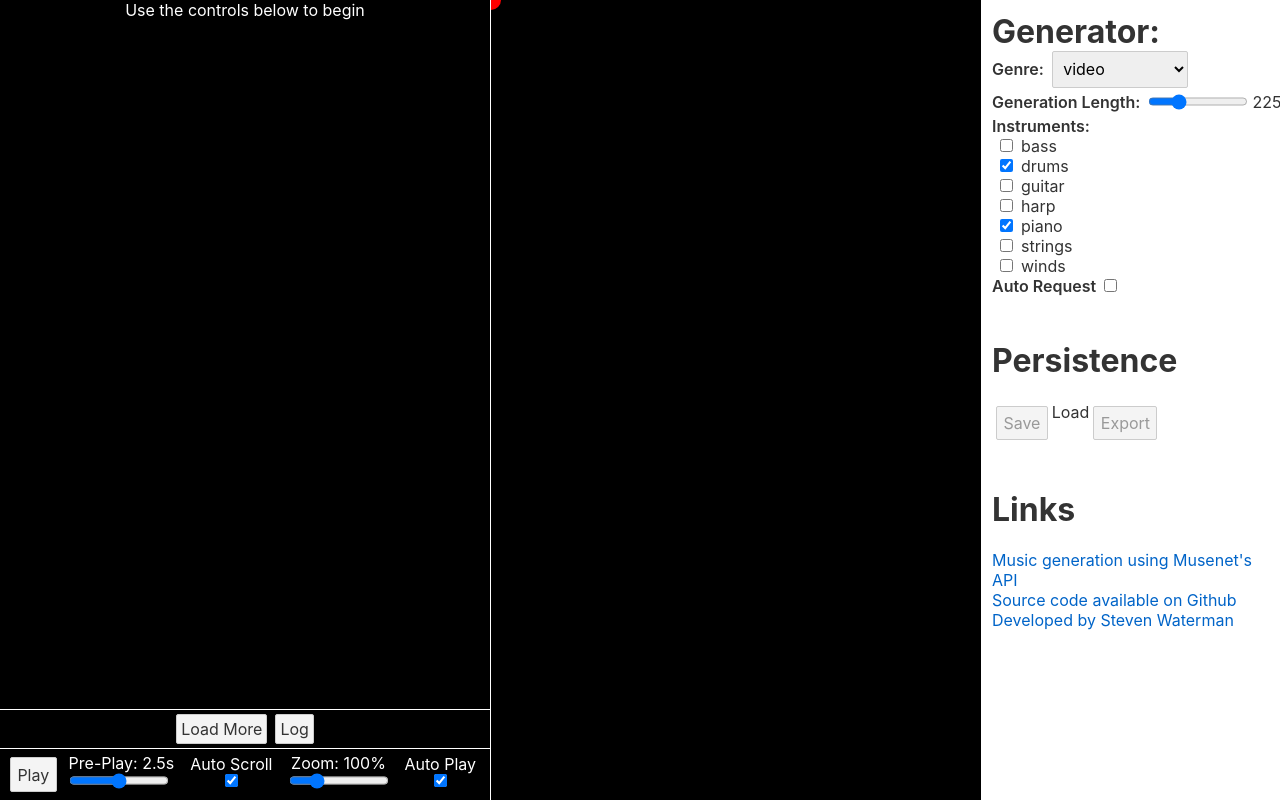
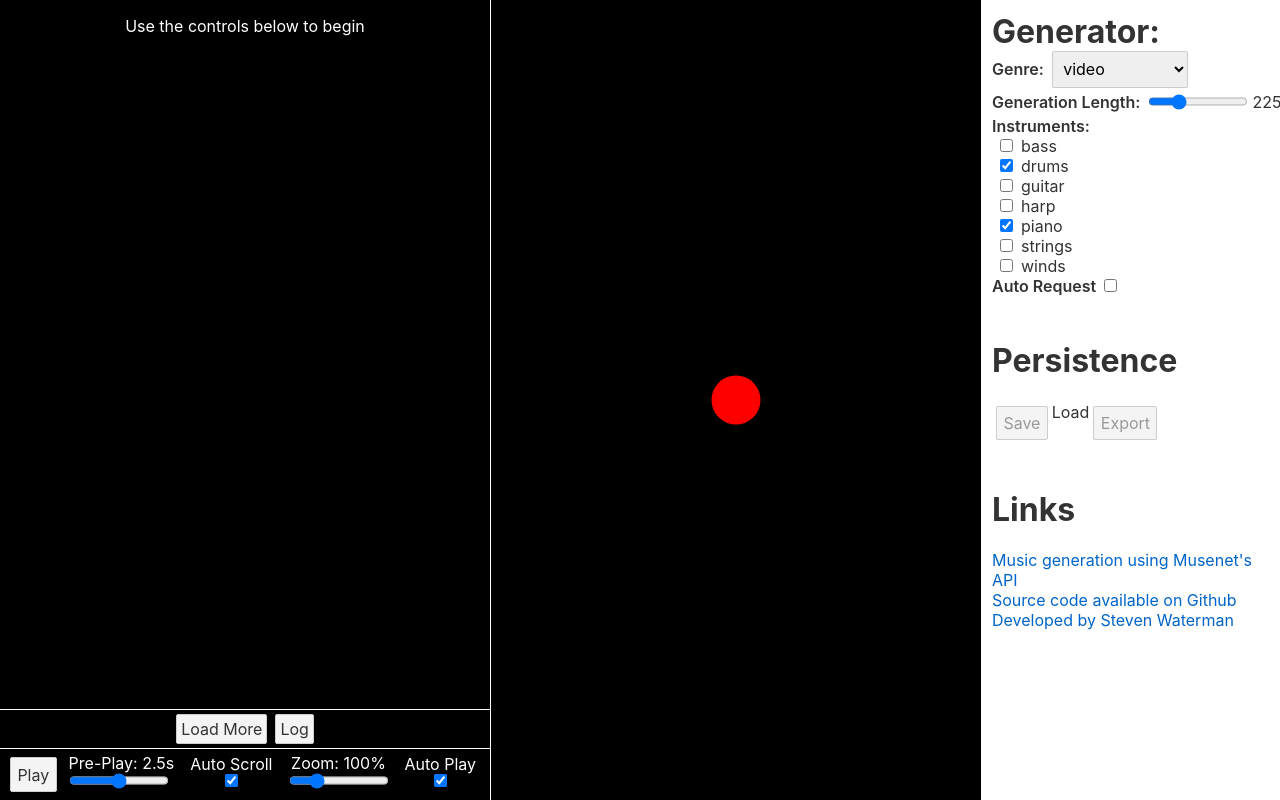
Before and after one commit to stevenwaterman/musetree, a Svelte app: page / in a window 1280 px wide. Shown: the top 800 px of the page. Built offline with nearby package versions, Linux system fonts and the light colour scheme; what retry-axios would draw is missing.

Commit message:
Fix y position on nodes

```diff
--- a/src/track/Timeline.svelte
+++ b/src/track/Timeline.svelte
@@ -1,7 +1,11 @@
 <script>
   import { selectedTrackStore } from "./trackTree.js";
   import { audioStatusStore } from "./audio.js";
-  import { yScaleStore, autoScrollStore, isScrollingStore } from "../settings.js";
+  import {
+    yScaleStore,
+    autoScrollStore,
+    isScrollingStore
+  } from "../settings.js";
   import { create_in_transition } from "svelte/internal";
 
   function traverse(node, { startTime }) {
@@ -11,12 +15,12 @@
     const endTime = track.endsAt;
     const transTime = endTime - startTime;
 
-    const startPx = startTime * $yScaleStore;
-    const endPx = endTime * $yScaleStore;
-    const transPx = endPx - startPx;
     return {
       duration: transTime * 1000,
       tick: t => {
+        const startPx = startTime * $yScaleStore;
+        const endPx = endTime * $yScaleStore;
+        const transPx = endPx - startPx;
         const y = startPx + t * transPx;
         node.style = `top:${y}px;`;
         if ($isScrollingStore) {
--- a/src/track/Track.svelte
+++ b/src/track/Track.svelte
@@ -1,13 +1,9 @@
 <script>
-  import {
-    selectedPathStore,
-    selectedTrackAudioStore,
-  } from "./trackTree.js";
+  import { selectedPathStore, selectedTrackAudioStore } from "./trackTree.js";
   import Timeline from "./Timeline.svelte";
   import TrackRowOptions from "./TrackRowOptions.svelte";
   import TrackCanvas from "./TrackCanvas.svelte";
-  import { fade } from "svelte/transition";
-  import {isScrollingStore} from "../settings.js";
+  import { isScrollingStore } from "../settings.js";
 
   $: rows = $selectedPathStore.map((element, idx, array) => ({
     path: array.slice(0, idx),
@@ -17,16 +13,9 @@
 
 <style>
   .container {
-    display: flex;
-    flex-direction: column;
     overflow-y: scroll;
     background-color: black;
     height: 100%;
-  }
-
-  .staticSize {
-    flex-grow: 0;
-    flex-shrink: 0;
   }
 
   .placeholder {
@@ -38,11 +27,9 @@
 <div class="container" on:wheel={() => isScrollingStore.set(false)}>
   <Timeline />
   {#each rows as { path, selected }, idx (JSON.stringify(path) + selected)}
-    <div class="staticSize" in:fade|local>
-      <TrackCanvas path={[...path, selected]} section={idx}/>
-    </div>
+        <TrackCanvas path={[...path, selected]} section={idx} />
   {:else}
-      <span class="placeholder">Use the controls below to begin</span>
+    <p class="placeholder">Use the controls below to begin</p>
   {/each}
 </div>
 <TrackRowOptions path={$selectedPathStore} />
--- a/src/track/TrackCanvas.svelte
+++ b/src/track/TrackCanvas.svelte
@@ -7,11 +7,12 @@
   } from "./trackTree.js";
   import { afterUpdate, onMount } from "svelte";
   import { configStore, yScaleStore } from "../settings.js";
+  import { fade } from "svelte/transition";
   import {
     instruments,
     instrumentSettings,
     pitchMin,
-    pitchRange,
+    pitchRange
   } from "../constants.js";
   import { audio } from "./audio.js";
 
@@ -23,24 +24,21 @@
   let clientHeight;
   $: xScale = clientWidth / pitchRange;
 
-
   $: nodeStore = deriveNodeStore(path);
   $: track = $nodeStore ? $nodeStore.track : null;
   $: notes = track ? track.notes : null;
-  $: sectionDuration = track ? track.endsAt - track.startsAt : 0;
+  $: startsAt = track ? track.startsAt : null;
+  $: sectionDuration = track ? track.endsAt - startsAt : 0;
   $: height = sectionDuration * $yScaleStore;
-  $: setTimeout(() => draw(canvas, notes, $yScaleStore), 0);
+  $: position = startsAt * $yScaleStore;
 
-  async function draw(canvas, notes, yScale) {
-    if (canvas == null) return;
-    if (notes == null) return;
+  afterUpdate(() => setTimeout(draw, 0));
+
+  function draw() {
+    if (canvas == null || notes == null) return;
 
     const ctx = canvas.getContext("2d");
     ctx.clearRect(0, 0, canvas.width, canvas.height);
-
-    const background = "black";
-    ctx.fillStyle = background;
-    ctx.fillRect(0, 0, canvas.width, canvas.height);
 
     const border = "white";
     ctx.strokeStyle = border;
@@ -58,9 +56,8 @@
         ctx,
         instrumentNotes,
         color,
-        yScale,
-        idx / instruments.length,
-        background
+        idx / Object.keys(instrumentSettings).length,
+        "black"
       );
     });
 
@@ -71,7 +68,7 @@
     ctx.fillText(text, canvas.width - 2.5, 12.5);
   }
 
-  function drawInstrument(ctx, notes, color, yScale, xOffset, background) {
+  function drawInstrument(ctx, notes, color, xOffset, background) {
     ctx.fillStyle = color;
     ctx.strokeStyle = background;
     ctx.lineWidth = 1;
@@ -79,9 +76,9 @@
     notes.forEach(note => {
       const xStart =
         Math.round((xOffset + note.pitch - pitchMin) * xScale) + 0.5;
-      const yStart = Math.round(note.time_on * yScale) + 0.5;
+      const yStart = Math.round(note.time_on * $yScaleStore) + 0.5;
       const noteWidth = Math.round(xScale);
-      const noteHeight = Math.round(note.duration * yScale);
+      const noteHeight = Math.round(note.duration * $yScaleStore);
       ctx.fillRect(xStart, yStart, noteWidth, noteHeight);
       if (noteHeight > 2) ctx.strokeRect(xStart, yStart, noteWidth, noteHeight);
     });
@@ -99,9 +96,10 @@
 
 <style>
   .trackCanvas {
+    position: relative;
     cursor: pointer;
-    margin-bottom: -4px;
     width: 100%;
+    margin-top: -3px;
   }
 </style>
 
@@ -114,6 +112,5 @@
     on:contextmenu|preventDefault={nodeStore.deselect}
     bind:this={canvas}
     width={clientWidth}
-    {height}
-    style={`height: ${height}`}/>
+    {height} />
 {/if}
--- a/src/track/audio.js
+++ b/src/track/audio.js
@@ -17,7 +17,6 @@ selectedTrackAudioStore.subscribe(track => {
   pause();
   htmlAudio.src = track;
 });
-yScaleStore.subscribe(pause);
 
 function pause() {
   audioStatusStore.setPlaying(false);
--- a/src/treeVis/TreeVis.svelte
+++ b/src/treeVis/TreeVis.svelte
@@ -11,32 +11,22 @@
   import { fade } from "svelte/transition";
   import { request } from "../broker.js";
 
-  const width = 500;
-  const height = 500;
+  const width = 200;
+  const height = 200;
   const dx = 25;
   const dy = 50;
   const linkGenerator = d3.linkVertical();
 
   let root;
   let links;
-  let xMin;
-  let xMax;
   $: tree($d3TreeStore);
 
   function tree(data) {
-    xMin = Infinity;
-    xMax = -Infinity;
-
     const hierarchy = d3.hierarchy(data);
     hierarchy.dx = dx;
     hierarchy.dy = dy;
 
     root = d3.tree().nodeSize([dx, dy])(hierarchy);
-    root.each(d => {
-      xMin = Math.min(xMin, d.x);
-      xMax = Math.max(xMax, d.x);
-    });
-
     links = root.links().map(link => ({
       d: linkGenerator({
         source: [link.source.x, link.source.y],
@@ -50,21 +40,22 @@
     }));
   }
 
-  let transform = null;
+  let transform;
+  function applyTransform() {
+    if (transform == null) return;
+    d3.select("#tree").attr("transform", transform);
+  }
+
   onMount(() => {
-    const tree = d3.select("#tree");
     d3.select("svg").call(
       d3.zoom().on("zoom", function() {
         transform = d3.event.transform;
-        tree.attr("transform", transform);
+        applyTransform();
       })
     );
   });
 
-  afterUpdate(() => {
-    const tree = d3.select("#tree");
-    tree.attr("transform", transform);
-  });
+  afterUpdate(applyTransform);
 
   function linkColor({ data: source }, { data: target }) {
     if (source.isSelected && target.isSelected) {
@@ -86,7 +77,7 @@
     return "#fff";
   }
 
-  function select({path, startsAt}) {
+  function select({ path, startsAt }) {
     trackTreeStore.selectFullPath(path, true);
     const playFrom = Math.max(0, startsAt - $preplayStore);
     if ($autoPlayStore) {
@@ -125,12 +116,8 @@
 </style>
 
 {#if root != null}
-  <svg>
-    <g
-      id="tree"
-      transform={`translate(${dx - xMin},${dy / 3})`}
-      font-family="sans-serif"
-      font-size="10">
+  <svg viewbox={`${-width / 2} -${height / 2} ${width} ${height}`}>
+    <g id="tree" font-family="sans-serif" font-size="10">
       <g fill="none" stroke-opacity="0.4" stroke-width="1.5">
         {#each links as link (link.key)}
           <path d={link.d} stroke={link.color} transition:fade />
```
Lines whose indentation alone changed are shown as unchanged.
